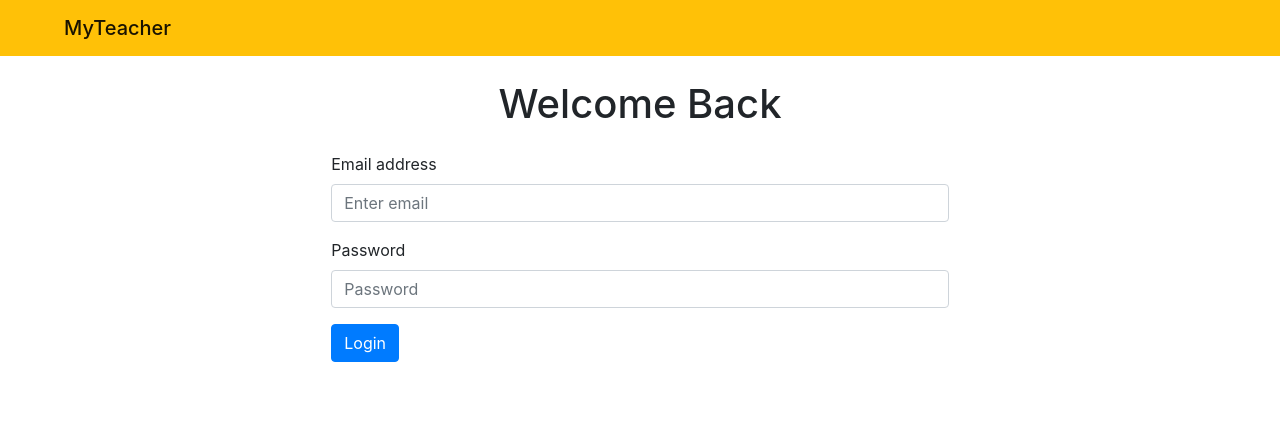
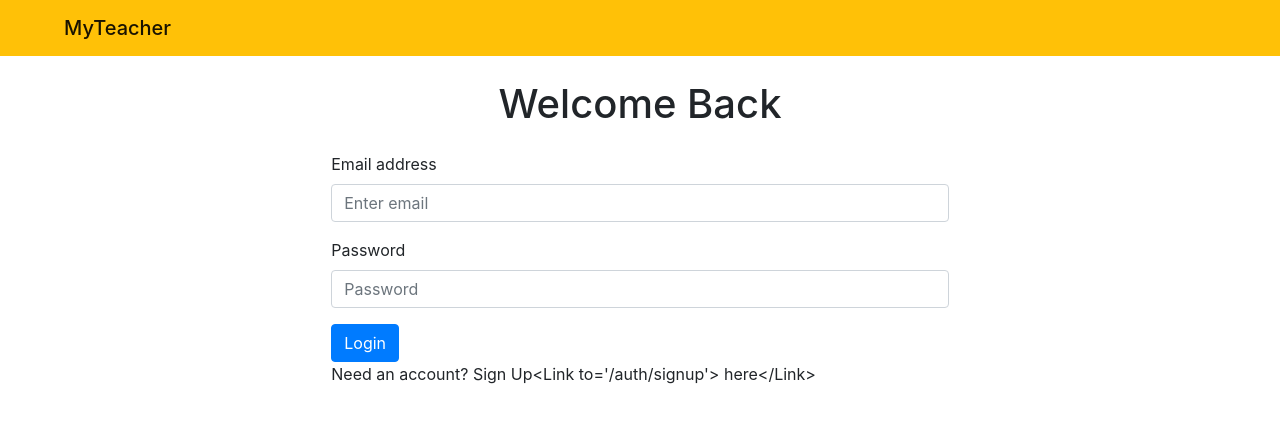
Before and after one commit to gskumawat0/myteacher-client, a React (Create React App) app: page /auth/signin in a window 1280 px wide. Shown: the top 422 px of the page. Built offline with nearby package versions, Linux system fonts and the light colour scheme.

Commit message:
add signup signin link at auth form

```diff
--- a/src/auth/AuthForm.js
+++ b/src/auth/AuthForm.js
@@ -1,7 +1,7 @@
 import React, { Component } from 'react';
 import axios from 'axios';
 import { apiCall } from '../apiCall';
-import {withRouter} from 'react-router-dom';
+import { withRouter, Link } from 'react-router-dom';
 
 class AuthForm extends Component {
     constructor(props) {
@@ -23,7 +23,6 @@ class AuthForm extends Component {
         apiCall('post', `${process.env.REACT_APP_BASE_URL}/api/auth/${this.props.type}`, { ...this.state })
             .then(({ token, user, success, message }) => {
                 if (!success) throw Error(message)
-                else this.props.addSuccess(message);
                 if (token) {
                     window.localStorage.setItem('jwtToken', token);
                     axios.defaults.headers.common["Authorization"] = `${token}`;
@@ -36,7 +35,7 @@ class AuthForm extends Component {
                     password: '',
                     profileType: 'student'
                 })
-                this.props.history.push(`/${user.profileType}s`);
+                this.props.type === 'signin' ? this.props.history.push(`/${user.profileType}s`) : this.props.addsuccess(message)
             })
             .catch(err => this.props.addError(err.message || `something went wrong. please try again later.`));
     }
@@ -67,6 +66,9 @@ class AuthForm extends Component {
                         </div>}
                         <button type="submit" className="btn btn-primary">{this.props.submitText}</button>
                     </form>
+                    <p className='mb-0'>{ this.props.type === 'signin' ? `Need an account? Sign Up<Link to='/auth/signup'> here</Link>`
+                        : `Already have a account. login<Link to='/auth/signin'> here</Link>`
+                    }</p>
                 </div>
             </div>
         )
```
